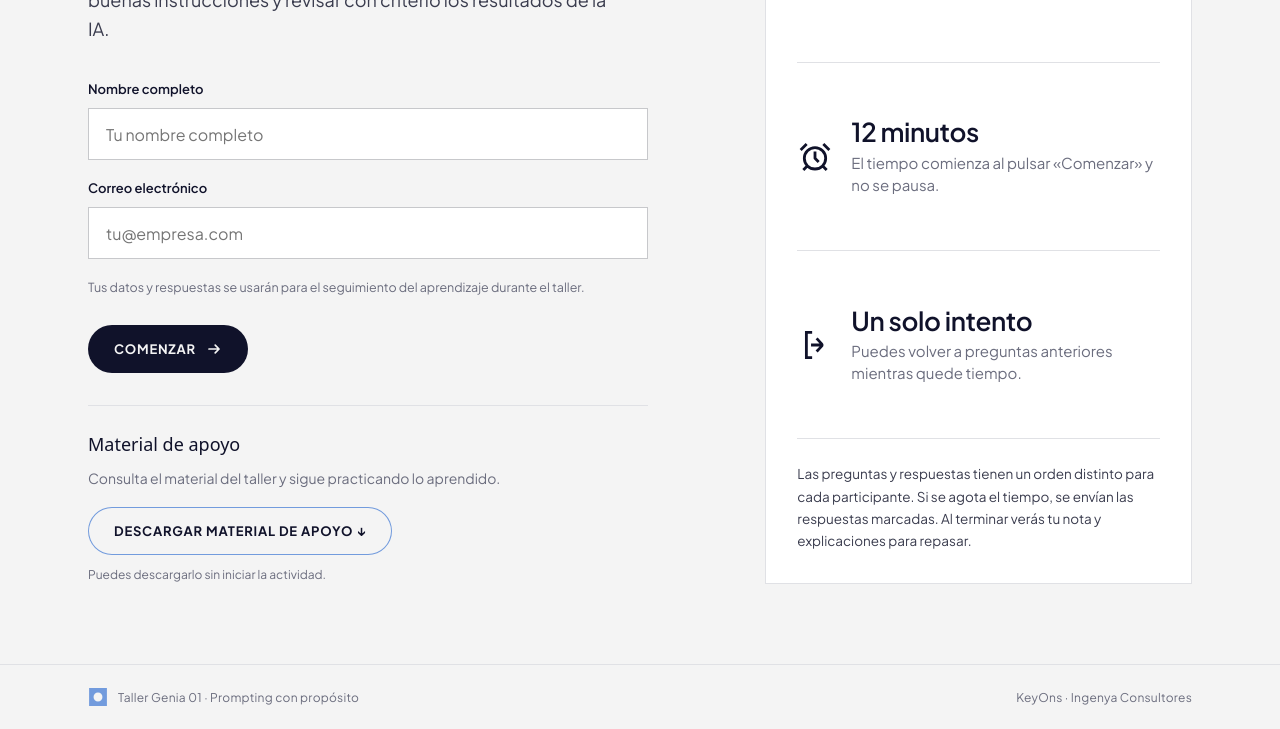
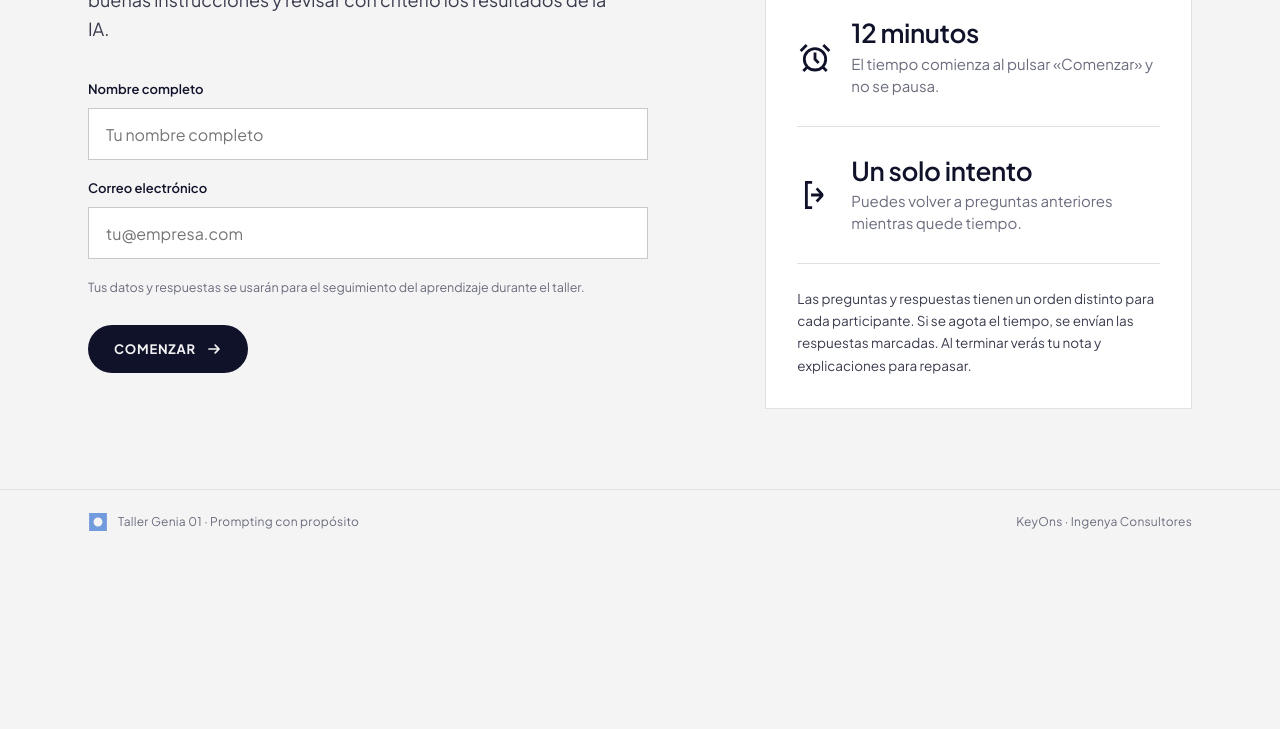
Before and after one commit to Keyons-Academy/Ingenya-Sesion-01, a website with bundled scripts: page public/index.html in a window 1280 px wide. Shown: the part 539-1268 px from the top of the page. After the commit the page ends 1093 px from the top, so only its background shows below. Built offline with nearby package versions, Linux system fonts and the light colour scheme; a web font is replaced by a local one.

Commit message:
Revert "Agrega descarga de material de apoyo en la pagina principal"
This reverts commit 8b63acaad79e38bc67dc077671c2b772aae1c923.

```diff
--- a/public/index.html
+++ b/public/index.html
@@ -35,12 +35,6 @@
         <p class="privacy">Tus datos y respuestas se usarán para el seguimiento del aprendizaje durante el taller.</p>
         <div class="cta"><button class="btn btn--solid" type="submit" form="startForm" id="startBtn">Comenzar <svg viewBox="0 0 16 16" aria-hidden="true"><path d="M3 8h10M9.2 4.2 13 8l-3.8 3.8"/></svg></button></div>
         <p class="message" id="startError" role="alert" hidden></p>
-        <section class="support-material" aria-label="Material de apoyo">
-          <p class="support-material__title">Material de apoyo</p>
-          <p class="support-material__description">Consulta el material del taller y sigue practicando lo aprendido.</p>
-          <a class="btn btn--line support-material__link" href="https://drive.google.com/uc?export=download&amp;id=121at59qUEOFIVM9m_soBrRiLFFlDmpZp" target="_blank" rel="noopener noreferrer">Descargar material de apoyo ↓</a>
-          <p class="support-material__note">Puedes descargarlo sin iniciar la actividad.</p>
-        </section>
       </div>
     </section>
 
--- a/public/style.css
+++ b/public/style.css
@@ -297,11 +297,6 @@ body[data-step="quiz"] .start,body[data-step="end"] .start,body[data-step="rev"]
 }
 @media(max-width:390px){.wrap{padding:0 16px}.hdr__t{font-size:11px}.cobrand img{max-width:56px}.cobrand{gap:7px}.qnav{padding-left:14px;padding-right:14px}.qnav .btn{font-size:11px;padding:0 12px}}
 @media(prefers-reduced-motion:reduce){*,*::before,*::after{animation:none!important;transition:none!important}}
-.support-material{margin-top:32px;padding-top:24px;border-top:1px solid var(--line);max-width:560px}
-.support-material__title{font-family:var(--display);font-size:18px;font-weight:500}
-.support-material__description{font-size:14px;line-height:1.6;color:var(--t3);margin-top:8px}
-.support-material__link{margin-top:18px;text-decoration:none;max-width:100%;height:auto;min-height:48px;padding-top:12px;padding-bottom:12px}
-.support-material__note{font-size:12px;color:var(--t3);margin-top:10px}
 .score__bar i.partial{background:var(--cielo)}
 #feedbackForm[hidden]{display:none}
 @media(max-width:760px){
```
